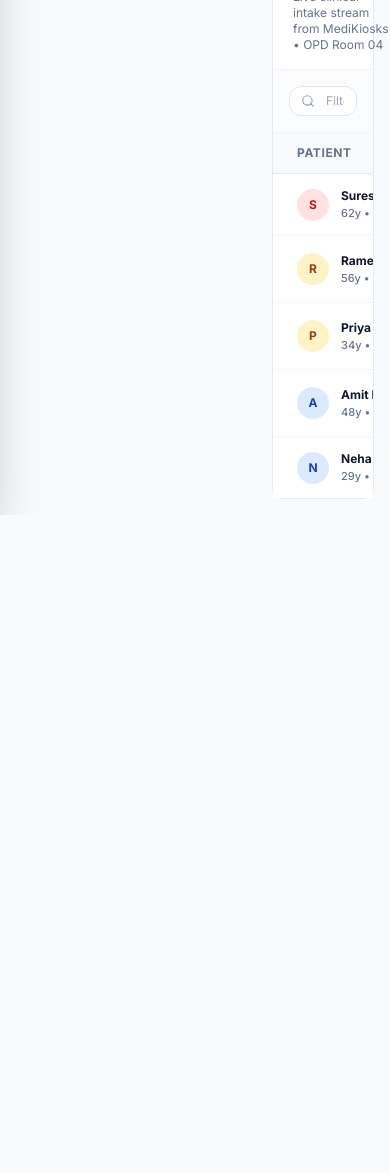
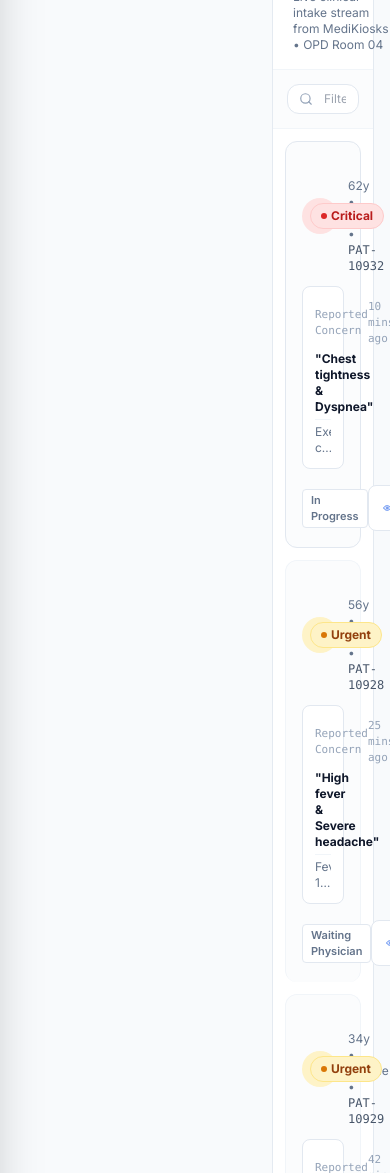
Before and after one commit to PRINCE-CODER679/Medikiosk, a React (Vite) app in the folder frontend/: page /encounters in a window 390 px wide. Shown: the part 395-1568 px from the top of the page. Before the commit the page ends 910 px from the top, so only its background shows below. Built offline with nearby package versions, Linux system fonts and the light colour scheme; no server answers.

Commit message:
mobile_responsiveness_fixes

```diff
--- a/frontend/src/components/dashboard/RecentEncountersTable.jsx
+++ b/frontend/src/components/dashboard/RecentEncountersTable.jsx
@@ -49,7 +49,7 @@ export function RecentEncountersTable({ encounters = [] }) {
         padding={false}
       >
         {/* Search bar inside Card */}
-        <div className="p-4 border-b border-slate-100 flex items-center justify-between gap-4 bg-slate-50/50">
+        <div className="p-3.5 sm:p-4 border-b border-slate-100 flex items-center justify-between gap-4 bg-slate-50/50">
           <div className="relative flex-1 max-w-sm">
             <Search className="w-3.5 h-3.5 text-slate-400 absolute left-3 top-1/2 -translate-y-1/2" />
             <input
@@ -71,8 +71,88 @@ export function RecentEncountersTable({ encounters = [] }) {
           </div>
         </div>
 
-        {/* Table Content */}
-        <div className="w-full overflow-x-auto">
+        {/* ── MOBILE CARDS VIEW (VISIBLE ON MOBILE SCREENS < MD) ── */}
+        <div className="block md:hidden divide-y divide-slate-100 bg-white p-3 space-y-3">
+          {filtered.length === 0 ? (
+            <div className="p-8 text-center text-xs text-slate-400 font-medium">
+              No patient intake records match search.
+            </div>
+          ) : (
+            filtered.map((row) => {
+              const isCritical = row.urgency === 'Critical';
+              const isUrgent = row.urgency === 'Urgent';
+              const isModerate = row.urgency === 'Moderate';
+
+              return (
+                <div
+                  key={row.id}
+                  onClick={() => setSelectedEncounter(row)}
+                  className="p-4 rounded-xl border border-slate-200 hover:border-blue-300 bg-slate-50/50 space-y-3 cursor-pointer shadow-2xs"
+                >
+                  {/* Row Header */}
+                  <div className="flex items-center justify-between gap-2">
+                    <div className="flex items-center gap-2.5 min-w-0">
+                      <div className={`w-9 h-9 rounded-full font-bold text-xs flex items-center justify-center shrink-0 ${
+                        isCritical ? 'bg-red-100 text-red-700' : isUrgent ? 'bg-amber-100 text-amber-800' : 'bg-blue-100 text-blue-800'
+                      }`}>
+                        {row.patientName ? row.patientName.charAt(0) : 'P'}
+                      </div>
+                      <div className="min-w-0">
+                        <p className="font-bold text-slate-900 text-sm truncate">{row.patientName}</p>
+                        <p className="text-xs text-slate-500">{row.age}y • {row.gender} • <span className="font-mono text-slate-600">{row.patientId}</span></p>
+                      </div>
+                    </div>
+
+                    <span className={`inline-flex items-center gap-1 px-2.5 py-1 rounded-full text-xs font-bold shrink-0 ${
+                      isCritical
+                        ? 'bg-red-100 text-red-700 border border-red-200'
+                        : isUrgent
+                        ? 'bg-amber-100 text-amber-800 border border-amber-200'
+                        : isModerate
+                        ? 'bg-amber-50 text-amber-700 border border-amber-200'
+                        : 'bg-emerald-50 text-emerald-700 border border-emerald-200'
+                    }`}>
+                      <span className={`w-1.5 h-1.5 rounded-full ${isCritical ? 'bg-red-600 animate-pulse' : isUrgent ? 'bg-amber-600' : 'bg-emerald-500'}`} />
+                      {row.urgency}
+                    </span>
+                  </div>
+
+                  {/* Complaint & Time */}
+                  <div className="bg-white p-3 rounded-lg border border-slate-200 text-xs space-y-1">
+                    <div className="flex items-center justify-between text-[11px] text-slate-400 font-mono">
+                      <span>Reported Concern</span>
+                      <span>{row.time}</span>
+                    </div>
+                    <p className="font-bold text-slate-900 text-xs">"{row.complaint}"</p>
+                    <p className="text-xs text-slate-500 line-clamp-2 pt-1 border-t border-slate-100">{row.aiSummary}</p>
+                  </div>
+
+                  {/* Action */}
+                  <div className="flex items-center justify-between pt-1">
+                    <span className="text-[11px] font-semibold text-slate-500 bg-white px-2 py-0.5 rounded border border-slate-200">
+                      {row.status}
+                    </span>
+                    <button
+                      type="button"
+                      onClick={(e) => {
+                        e.stopPropagation();
+                        setSelectedEncounter(row);
+                      }}
+                      className="px-3.5 py-1.5 text-xs font-bold text-slate-800 bg-white hover:bg-slate-100 border border-slate-200 rounded-lg shadow-2xs inline-flex items-center gap-1.5 cursor-pointer"
+                    >
+                      <Eye className="w-3.5 h-3.5 text-blue-600" />
+                      <span>Review Triage</span>
+                    </button>
+                  </div>
+
+                </div>
+              );
+            })
+          )}
+        </div>
+
+        {/* ── DESKTOP TABLE VIEW (VISIBLE ON MD SCREENS AND LARGER) ── */}
+        <div className="hidden md:block w-full overflow-x-auto">
           <div className="min-w-[980px]">
 
             {/* Header */}
@@ -191,11 +271,11 @@ export function RecentEncountersTable({ encounters = [] }) {
         title={`Clinical Summary — ${selectedEncounter?.patientName}`}
         subtitle={`Encounter ID: ${selectedEncounter?.id} • Intake Location: ${selectedEncounter?.kioskId}`}
         footer={
-          <div className="flex items-center gap-2">
+          <div className="flex flex-col sm:flex-row items-center justify-end gap-2 w-full">
             <button
               type="button"
               onClick={() => setSelectedEncounter(null)}
-              className="px-4 py-2 text-xs font-semibold text-slate-700 bg-white hover:bg-slate-50 border border-slate-200 rounded-xl transition-colors cursor-pointer"
+              className="w-full sm:w-auto px-4 py-2 text-xs font-semibold text-slate-700 bg-white hover:bg-slate-50 border border-slate-200 rounded-xl transition-colors cursor-pointer text-center"
             >
               Close
             </button>
@@ -206,9 +286,9 @@ export function RecentEncountersTable({ encounters = [] }) {
                 setSelectedEncounter(null);
                 navigate(`/patients/${patId}`);
               }}
-              className="px-4 py-2 text-xs font-bold text-white bg-slate-900 hover:bg-slate-800 rounded-xl transition-colors inline-flex items-center gap-2 cursor-pointer shadow-2xs"
+              className="w-full sm:w-auto px-4 py-2 text-xs font-bold text-white bg-[#1E56A0] hover:bg-[#16427D] rounded-xl transition-colors inline-flex items-center justify-center gap-2 cursor-pointer shadow-2xs"
             >
-              <FileCheck className="w-3.5 h-3.5 text-teal-400" />
+              <FileCheck className="w-3.5 h-3.5 text-teal-300" />
               <span>{t('dash_btn_open_profile', 'Open Patient Profile')}</span>
             </button>
           </div>
@@ -216,7 +296,7 @@ export function RecentEncountersTable({ encounters = [] }) {
       >
         {selectedEncounter && (
           <div className="space-y-4 text-slate-900 bg-white text-left font-sans">
-            <div className="p-3.5 bg-slate-50 rounded-xl border border-slate-200 flex items-center justify-between text-xs">
+            <div className="p-3.5 bg-slate-50 rounded-xl border border-slate-200 flex flex-wrap items-center justify-between gap-2 text-xs">
               <div>
                 <span className="font-extrabold text-slate-900">{selectedEncounter.patientName}</span>
                 <span className="text-slate-500 ml-2 font-medium">
@@ -250,9 +330,9 @@ export function RecentEncountersTable({ encounters = [] }) {
               <p className="text-xs font-bold text-slate-500 uppercase tracking-wider mb-1">
                 Structured Clinical Summary Draft
               </p>
-              <div className="p-4 bg-slate-900 text-slate-100 rounded-xl text-xs leading-relaxed space-y-2.5">
-                <p>{selectedEncounter.aiSummary}</p>
-                <div className="pt-2 border-t border-slate-800 flex items-center justify-between text-[11px] text-teal-300 font-mono">
+              <div className="p-4 bg-slate-50 border border-slate-200 text-slate-800 rounded-xl text-xs leading-relaxed space-y-2.5">
+                <p className="font-medium">{selectedEncounter.aiSummary}</p>
+                <div className="pt-2 border-t border-slate-200 flex items-center justify-between text-[11px] text-teal-700 font-mono font-bold">
                   <span>Confidence Score: 96% Verified</span>
                   <span>FHIR DocumentReference Ready</span>
                 </div>
--- a/frontend/src/pages/LandingPage.jsx
+++ b/frontend/src/pages/LandingPage.jsx
@@ -279,12 +279,12 @@ export function LandingPage() {
 
             {/* Brand Title */}
             <div>
-              <h1 className="text-4xl sm:text-5xl lg:text-[54px] font-black text-[#0B2046] tracking-tight leading-none uppercase font-sans">
+              <h1 className="text-3xl sm:text-4xl lg:text-[54px] font-black text-[#0B2046] tracking-tight leading-none uppercase font-sans">
                 {t('medikiosk', 'MEDIKIOSK')}
               </h1>
 
               {/* Main Headline */}
-              <h2 className="text-2xl sm:text-3xl lg:text-[34px] font-bold text-[#0F2447] tracking-tight leading-[1.2] mt-2 font-sans">
+              <h2 className="text-xl sm:text-2xl lg:text-[34px] font-bold text-[#0F2447] tracking-tight leading-[1.2] mt-2 font-sans">
                 {t('hero_message', 'Your health story, structured for your physician.')}
               </h2>
             </div>
```
